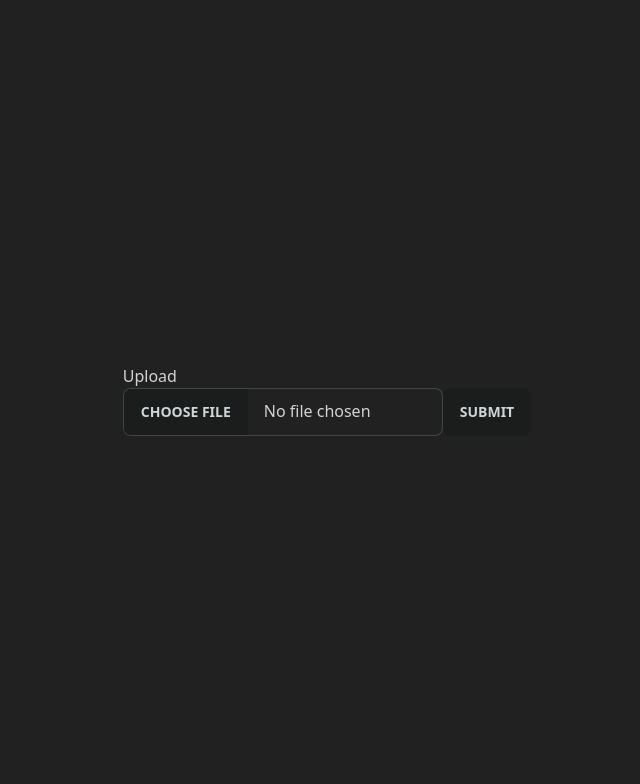
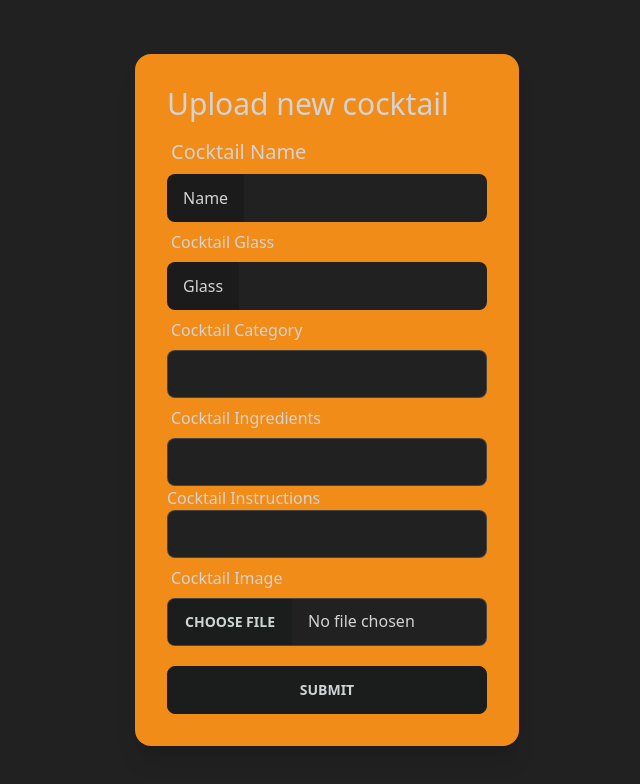
Before and after one commit to kalisowski/MERN-project, a React (Create React App) app in the folder cocktail-catalog/: page /admin in a window 1280 px wide. Shown: the top 784 px of the page, without its empty margins (313-953 px from the left). Built offline with nearby package versions, Linux system fonts and the light colour scheme; the HTML template or start-up script is replaced by a standard one.

Commit message:
WIP Admin form for adding cocktails

```diff
--- a/cocktail-catalog/src/components/AddForm.jsx
+++ b/cocktail-catalog/src/components/AddForm.jsx
@@ -1,13 +1,24 @@
 import React, { useState } from 'react';
+import { useFormik } from 'formik';
 
 function AddForm() {
-  const [fileInputState, setFileInputState] = useState('');
   const [selectedFile, setSelectedFile] = useState('');
   const [previewSource, setPreviewSource] = useState('');
-  const [cocktailName, setCocktailName] = useState('');
-  const [cocktailDescription, setCocktailDescription] = useState('');
-  const [cocktailIngredients, setCocktailIngredients] = useState('');
-  const [image, setImage] = useState('');
+
+  const formik = useFormik({
+    initialValues: {
+      name: '',
+      glass: '',
+      category: '',
+      image: '',
+      ingredients: [],
+      instructions: [],
+    },
+    onSubmit: (values) => {
+      alert(JSON.stringify(values, null, 2));
+    },
+  });
+
   const handleFileInputChange = (e) => {
     const file = e.target.files[0];
     previewFile(file);
@@ -31,24 +42,92 @@ function AddForm() {
   };
 
   return (
+    <div className="card w-96 bg-primary shadow-xl">
+      <div className="card-body flex">
+        <h1 className="text-3xl">Upload new cocktail</h1>
+        <form onSubmit={formik.handleSubmit} encType="mutlipart/form-data">
+          <div className="form-control">
+            <label className="label">
+              <span className="label-text text-xl">Cocktail Name</span>
+            </label>
+            <label className="input-group">
+              <span>Name</span>
+              <input
+                className="input w-full max-w-xs"
+                type="text"
+                name="name"
+                onChange={formik.handleChange}
+                value={formik.values.name}
+              />
+            </label>
+          </div>
+          <div className="form-control">
+            <label className="label">
+              <span>Cocktail Glass</span>
+            </label>
+            <label className="input-group">
+              <span>Glass</span>
+              <input
+                className="input w-full max-w-xs"
+                type="text"
+                name="glass"
+                onChange={formik.handleChange}
+                value={formik.values.glass}
+              />
+            </label>
+          </div>
           <div>
-      <h1>Upload</h1>
-      <form onSubmit={handleSubmit}>
+            <label className="label">Cocktail Category</label>
             <input
+              className="input input-bordered w-full max-w-xs"
+              type="text"
+              name="category"
+              onChange={formik.handleChange}
+              value={formik.values.category}
+            />
+          </div>
+          <div>
+            <label className="label">Cocktail Ingredients</label>
+            <input
+              className="input input-bordered w-full max-w-xs"
+              type="text"
+              name="ingredients"
+              onChange={formik.handleChange}
+              value={formik.values.ingredients}
+            />
+          </div>
+          <div>
+            <label>Cocktail Instructions</label>
+            <input
+              className="input input-bordered w-full max-w-xs"
+              type="text"
+              name="instructions"
+              onChange={formik.handleChange}
+              value={formik.values.instructions}
+            />
+          </div>
+          <div>
+            <label className="label">Cocktail Image</label>
+            <input
+              className="file-input file-input-bordered w-full max-w-xs"
               type="file"
               name="image"
+              onChange={(e) => {
+                formik.setFieldValue('image', e.currentTarget.files[0]);
+              }}
               accept="image/*"
-          className="file-input file-input-bordered w-full max-w-xs"
-          onChange={handleFileInputChange}
-          value={fileInputState}
             />
-        <button className="btn" type="submit">
+          </div>
+          <div className="mt-5">
+            <button className="btn w-full max-w-xs" type="submit">
               Submit
             </button>
+          </div>
         </form>
-      {previewSource && (
+      </div>
+      {/* {previewSource && (
         <img src={previewSource} alt="chosen" style={{ height: '300px' }} />
-      )}
+      )} */}
     </div>
   );
 }
```
Lines whose indentation alone changed are shown as unchanged.
